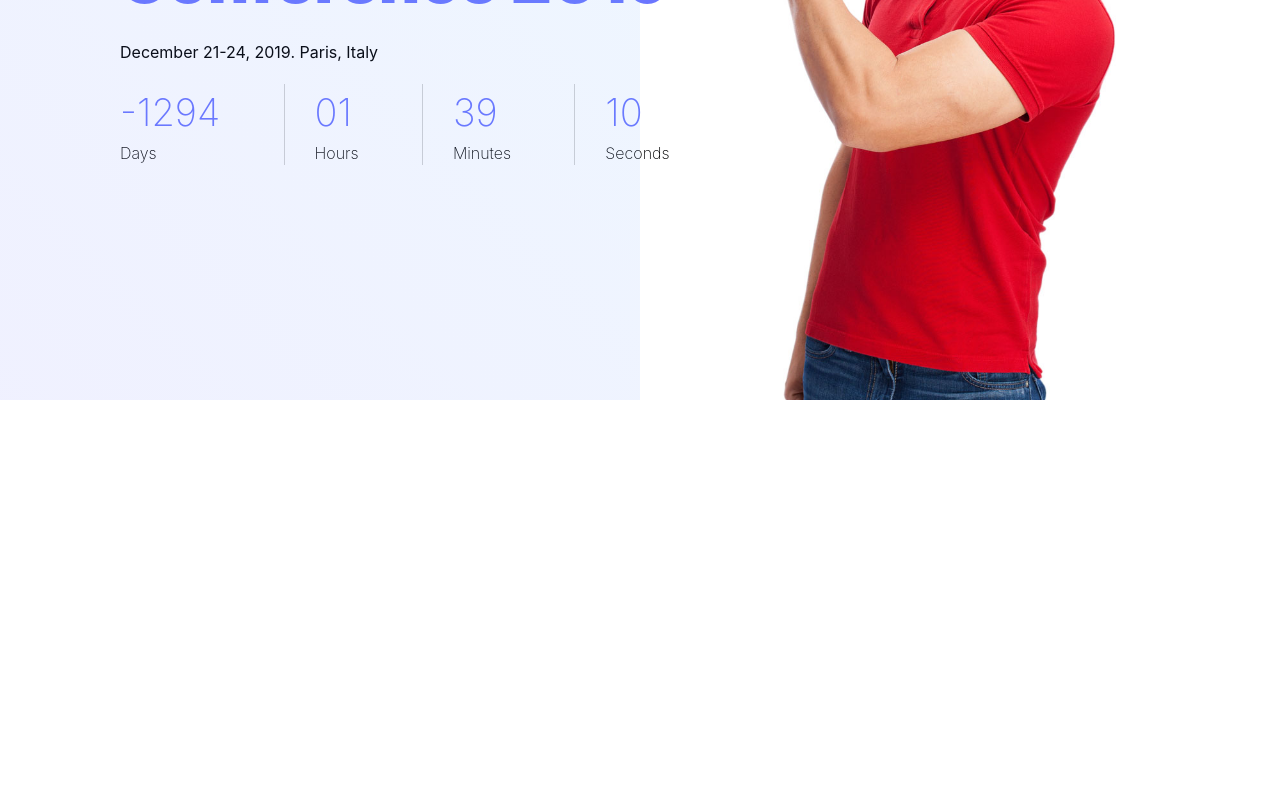
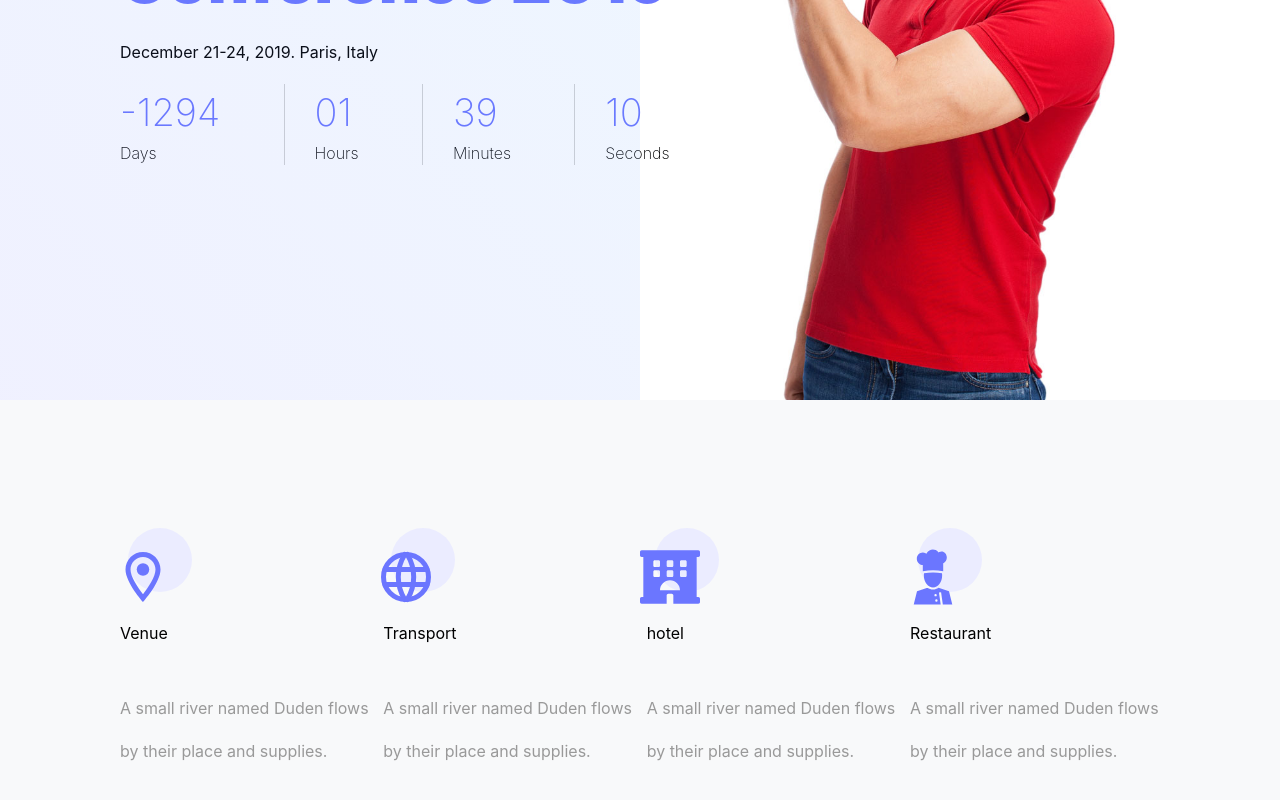
Before and after one commit to salimovone/project-4, a React (Create React App) app: page / in a window 1280 px wide. Shown: the part 400-1200 px from the top of the page. Before the commit the page ends 800 px from the top, so only its background shows below. Built offline with nearby package versions, Linux system fonts and the light colour scheme.

Commit message:
services

```diff
--- a/src/App.jsx
+++ b/src/App.jsx
@@ -3,7 +3,7 @@ import "aos/dist/aos.css";
 import { useEffect } from "react";
 import { Route, Routes } from "react-router-dom";
 import Navbar from "./components/Navbar";
-import Header from "./components/Header";
+import Home from "./views/Home";
 
 
 function App() {
@@ -14,10 +14,10 @@ function App() {
   }, []);
 
   return (
-    <div className="App">
+    <div className="App overflow-hidden">
       <Navbar />
       <Routes>
-        <Route path="/" element={<Header />} />
+        <Route path="/" element={<Home />} />
       </Routes>
     </div>
   );
--- /dev/null
+++ b/src/components/ServiceCard/index.jsx
@@ -0,0 +1,20 @@
+import React from "react";
+
+const ServiceCard = ({ icon, name }) => {
+  return (
+    <div>
+      <div data-aos="fade-up" className="mb-5 max-md:w-full max-lg:w-[150px] max-xl:w-[210px] xl:w-[250px]" style={{lineHeight: '2.7', letterSpacing: '2.7'}}>
+        <div className="ml-2 w-16 h-16 relative rounded-full bg-[#ebecff] text-[#6b76ff] text-[60px]">
+          <span className="absolute bottom-[-15px] left-[-15px]">{icon}</span>
+        </div>
+        <p className="mt-5">{name}</p>
+
+        <p className="mt-8 text-[#999999]">
+          A small river named Duden flows by their place and supplies.
+        </p>
+      </div>
+    </div>
+  );
+};
+
+export default ServiceCard;
--- /dev/null
+++ b/src/components/Services/index.jsx
@@ -0,0 +1,44 @@
+import { TbWorld } from "react-icons/tb";
+import { GiCook } from "react-icons/gi";
+import { FaHotel } from "react-icons/fa";
+import React from 'react'
+import ServiceCard from '../ServiceCard'
+import { MdOutlineLocationOn } from "react-icons/md";
+
+
+
+const Services = () => {
+    const data = [
+        {
+            icon: <MdOutlineLocationOn/>,
+            name: "Venue"
+        },
+        {
+            icon: <TbWorld />,
+            name: "Transport"
+        },
+        {
+            icon: <FaHotel />,
+            name: "hotel"
+        },
+        {
+            icon: <GiCook />,
+            name: "Restaurant"
+        },
+    ]
+  return (
+    <div className='w-full bg-[#f8f9fa] py-32'>
+        <div className="max flex justify-between flex-wrap">
+            {
+                data.map((item,index)=>{
+                    return(
+                        <ServiceCard key={index+1} icon={item.icon} name={item.name} />
+                    )
+                })
+            }
+        </div>
+    </div>
+  )
+}
+
+export default Services
--- a/src/index.css
+++ b/src/index.css
@@ -36,7 +36,7 @@ code {
 }
 @media screen and (max-width: 425px){
   .w-full > .max{
-    padding-inline: 10px;
+    padding-inline: 20px;
   }
 }
 
--- a/src/views/Home/index.jsx
+++ b/src/views/Home/index.jsx
@@ -1,10 +1,12 @@
 import React from 'react'
 import Header from '../../components/Header'
+import Services from '../../components/Services'
 
 const Home = () => {
   return (
     <div>
         <Header />
+        <Services />
     </div>
   )
 }
```
